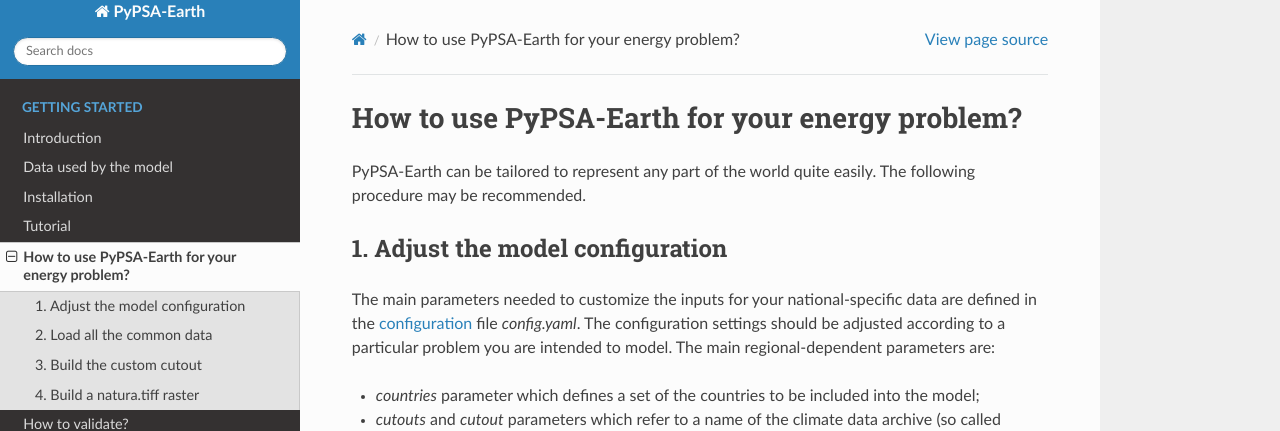
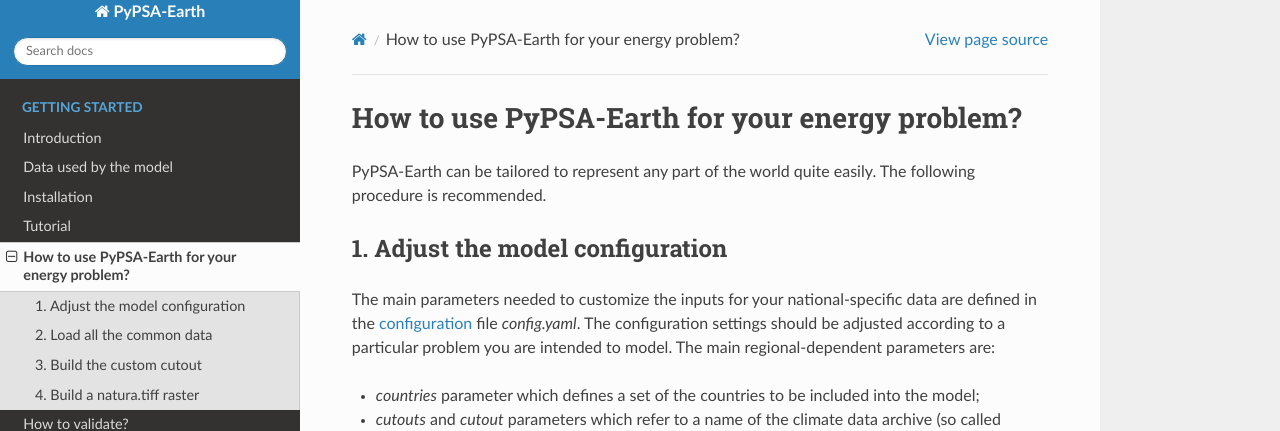
Before and after one commit to pypsa-meets-earth/pypsa-earth, a Sphinx documentation site: the page built from doc/how_to_fit.rst, in a window 1280 px wide and 900 px high. Shown: the top 431 px of the window. Built offline with Sphinx 7.4.7 and the Read the Docs theme 2.0.0, drawn with Linux system fonts in a browser that asks for light colours; pages that are not in the unit, such as notebooks, are missing from menus; the version number could not be read and is left out.

Commit message:
Improve style

```diff
--- a/doc/how_to_fit.rst
+++ b/doc/how_to_fit.rst
@@ -9,7 +9,7 @@
 How to use PyPSA-Earth for your energy problem?
 ##########################################
 
-PyPSA-Earth can be tailored to represent any part of the world quite easily. The following procedure may be recommended.
+PyPSA-Earth can be tailored to represent any part of the world quite easily. The following procedure is recommended.
 
 1. Adjust the model configuration
 =========================================
```
